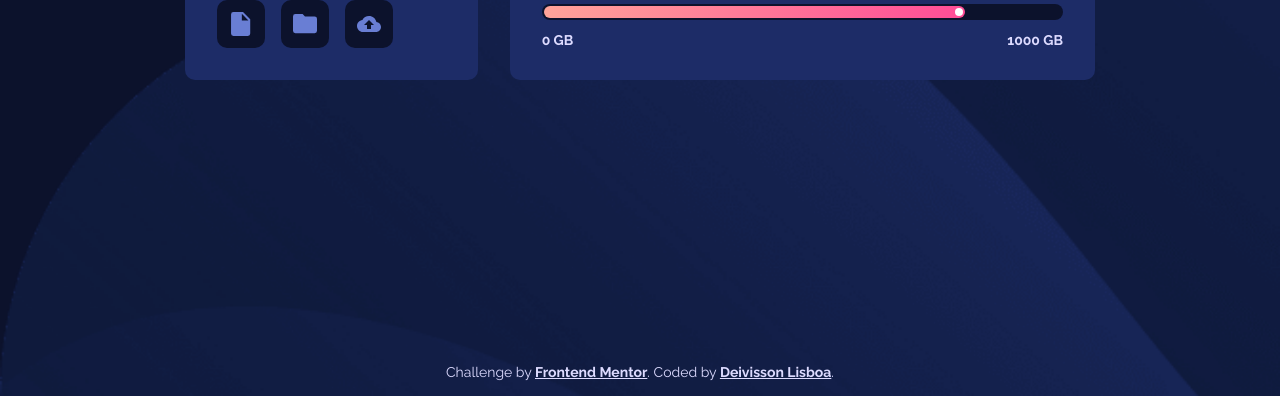
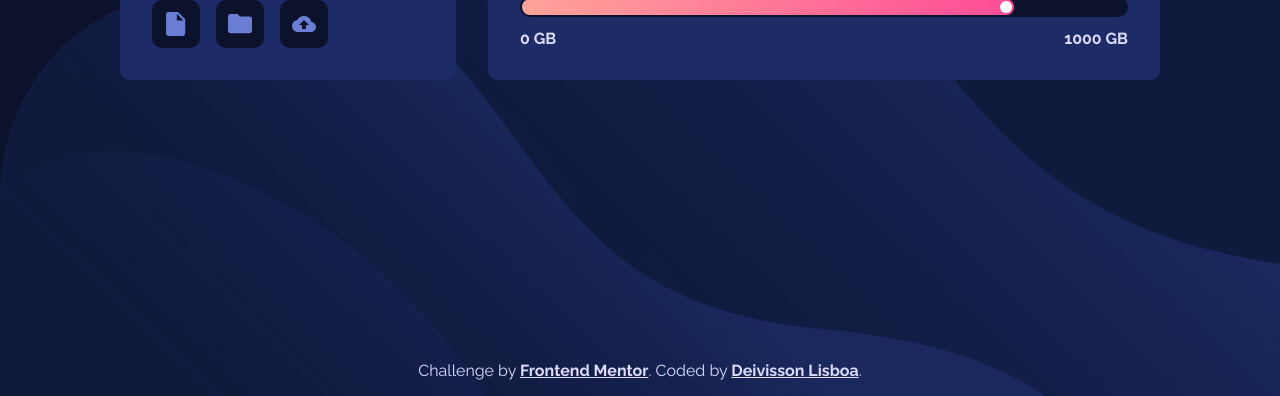
Before and after one commit to DeivissonLisboa/fylo-data-storage-component-challenge, a plain HTML site: page index.html in a window 1280 px wide. Shown: the part 404-800 px from the top of the page. Drawn offline with Linux system fonts and the light colour scheme.

Commit message:
Change font size and progress bar height

```diff
--- a/source/style.css
+++ b/source/style.css
@@ -8,7 +8,7 @@
   --clr-neutral-600: hsl(228, 56%, 26%);
   --clr-neutral-700: hsl(229, 57%, 11%);
 
-  --fs: 14px;
+  --fs: 1rem;
   --ff: "Raleway", sans-serif;
   --fw-1: 400;
   --fw-2: 700;
@@ -82,7 +82,7 @@ body {
 
 .storage__progress_bar {
   width: 100%;
-  height: 1rem;
+  height: 1.25rem;
   border-radius: 5rem;
   background-color: var(--clr-neutral-700);
   padding: 0.15rem;
@@ -97,12 +97,13 @@ body {
 }
 
 .storage__progress_bar .bar .ball {
+  --size: 0.75rem;
   position: absolute;
   right: 2px;
   top: 50%;
   transform: translateY(-50%);
-  width: 8px;
-  height: 8px;
+  width: var(--size);
+  height: var(--size);
   border-radius: 50%;
   background-color: #fff;
 }
@@ -153,7 +154,7 @@ body {
   body {
     background-color: var(--clr-neutral-700);
     background-image: url("../images/bg-desktop.png");
-    background-size: cover;
+    background-size: 100vw 50vh;
     background-repeat: no-repeat;
     background-position: 0 50vh;
   }
```
